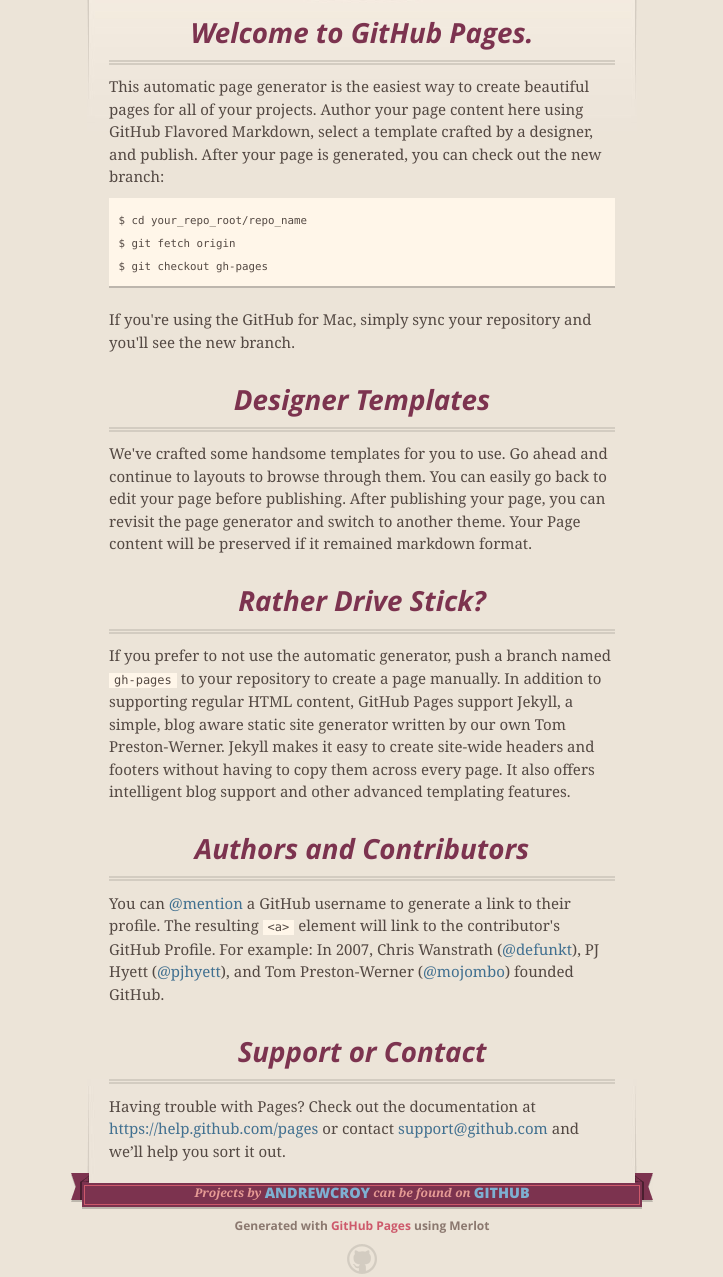
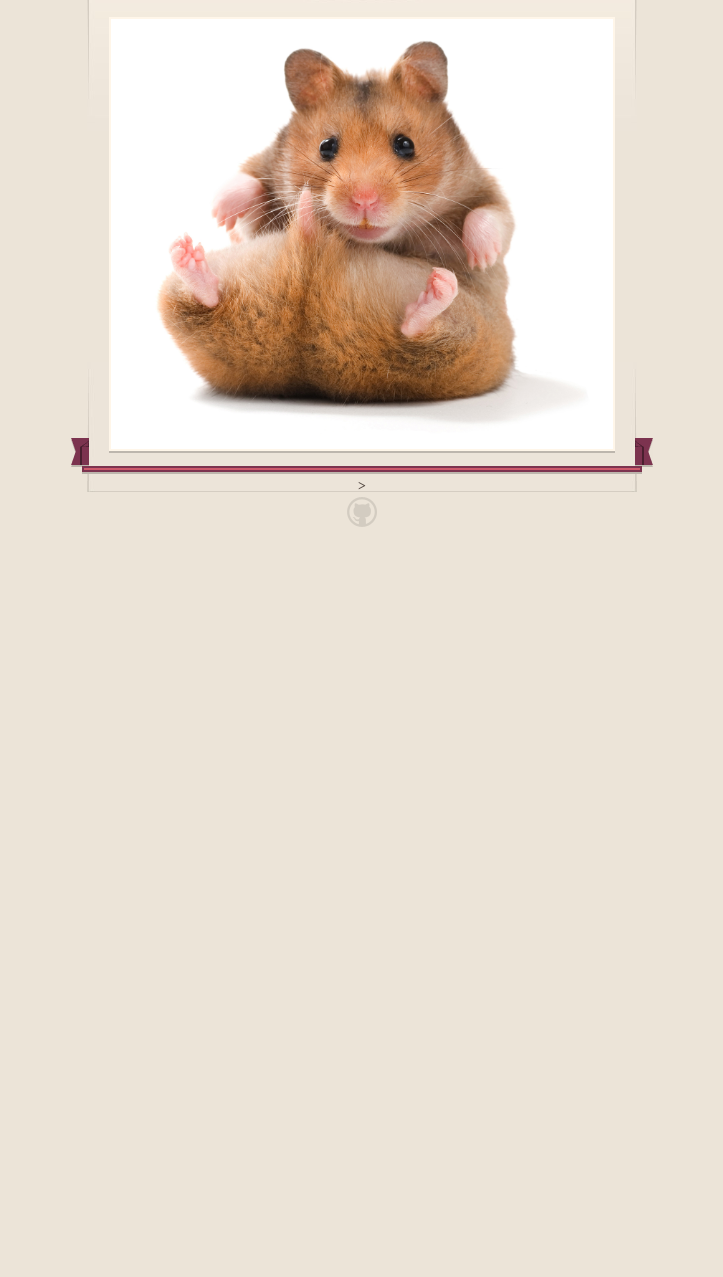
Before and after one commit to andrewcroy/andrewcroy.github.io, a plain HTML site: page index.html in a window 1280 px wide. Shown: the part 195-1472 px from the top of the page, without its empty margins (278-1001 px from the left). After the commit the page ends 800 px from the top, so only its background shows below. Drawn offline with nearby package versions, Linux system fonts and the light colour scheme.

Commit message:
Replace auto-generated content in index.html

```diff
--- a/index.html
+++ b/index.html
@@ -17,7 +17,7 @@
         $('#main_content').headsmart()
       })
     </script>
-    <title>Andrewcroy.GitHub.io by andrewcroy</title>
+    <title>Andrewcroy.GitHub</title>
   </head>
 
   <body>
@@ -45,48 +45,18 @@
 
 
       <section id="main_content">
-        <h3>
-<a id="welcome-to-github-pages" class="anchor" href="#welcome-to-github-pages" aria-hidden="true"><span class="octicon octicon-link"></span></a>Welcome to GitHub Pages.</h3>
-
-<p>This automatic page generator is the easiest way to create beautiful pages for all of your projects. Author your page content here using GitHub Flavored Markdown, select a template crafted by a designer, and publish. After your page is generated, you can check out the new branch:</p>
-
-<pre><code>$ cd your_repo_root/repo_name
-$ git fetch origin
-$ git checkout gh-pages
-</code></pre>
-
-<p>If you're using the GitHub for Mac, simply sync your repository and you'll see the new branch.</p>
-
-<h3>
-<a id="designer-templates" class="anchor" href="#designer-templates" aria-hidden="true"><span class="octicon octicon-link"></span></a>Designer Templates</h3>
-
-<p>We've crafted some handsome templates for you to use. Go ahead and continue to layouts to browse through them. You can easily go back to edit your page before publishing. After publishing your page, you can revisit the page generator and switch to another theme. Your Page content will be preserved if it remained markdown format.</p>
-
-<h3>
-<a id="rather-drive-stick" class="anchor" href="#rather-drive-stick" aria-hidden="true"><span class="octicon octicon-link"></span></a>Rather Drive Stick?</h3>
-
-<p>If you prefer to not use the automatic generator, push a branch named <code>gh-pages</code> to your repository to create a page manually. In addition to supporting regular HTML content, GitHub Pages support Jekyll, a simple, blog aware static site generator written by our own Tom Preston-Werner. Jekyll makes it easy to create site-wide headers and footers without having to copy them across every page. It also offers intelligent blog support and other advanced templating features.</p>
-
-<h3>
-<a id="authors-and-contributors" class="anchor" href="#authors-and-contributors" aria-hidden="true"><span class="octicon octicon-link"></span></a>Authors and Contributors</h3>
-
-<p>You can <a href="https://github.com/blog/821" class="user-mention">@mention</a> a GitHub username to generate a link to their profile. The resulting <code>&lt;a&gt;</code> element will link to the contributor's GitHub Profile. For example: In 2007, Chris Wanstrath (<a href="https://github.com/defunkt" class="user-mention">@defunkt</a>), PJ Hyett (<a href="https://github.com/pjhyett" class="user-mention">@pjhyett</a>), and Tom Preston-Werner (<a href="https://github.com/mojombo" class="user-mention">@mojombo</a>) founded GitHub.</p>
-
-<h3>
-<a id="support-or-contact" class="anchor" href="#support-or-contact" aria-hidden="true"><span class="octicon octicon-link"></span></a>Support or Contact</h3>
-
-<p>Having trouble with Pages? Check out the documentation at <a href="https://help.github.com/pages">https://help.github.com/pages</a> or contact <a href="mailto:support@github.com">support@github.com</a> and we’ll help you sort it out.</p>
+        <img src="../images/swyggles.jpg">
       </section>
 
       <footer>
         <span class="ribbon-outer">
           <span class="ribbon-inner">
-            <p>Projects by <a href="https://github.com/andrewcroy">andrewcroy</a> can be found on <a href="https://github.com/andrewcroy">GitHub</a></p>
+
           </span>
           <span class="left-tail"></span>
           <span class="right-tail"></span>
         </span>
-        <p>Generated with <a href="https://pages.github.com">GitHub Pages</a> using Merlot</p>
+        >
         <span class="octocat"></span>
       </footer>
 
```
Also changed, not shown: images/swyggles.jpg (added).
